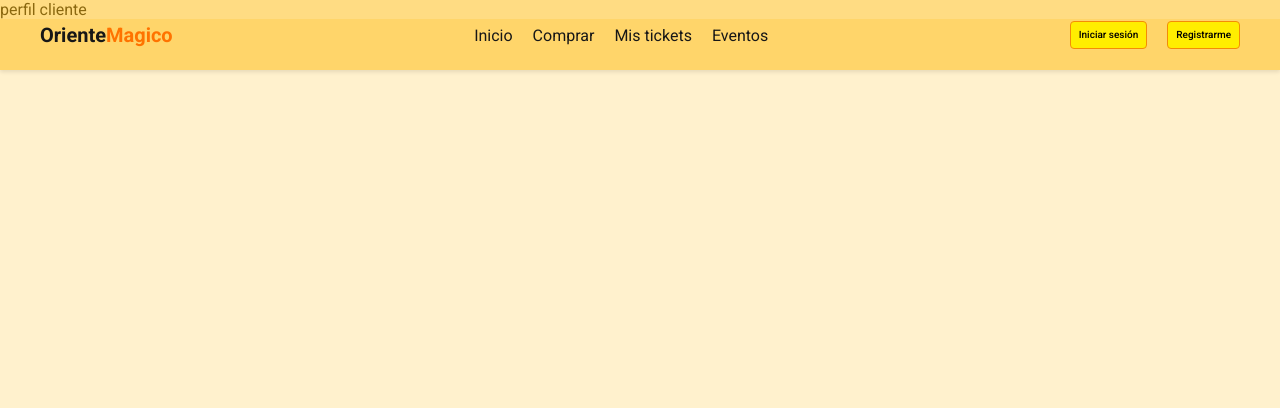
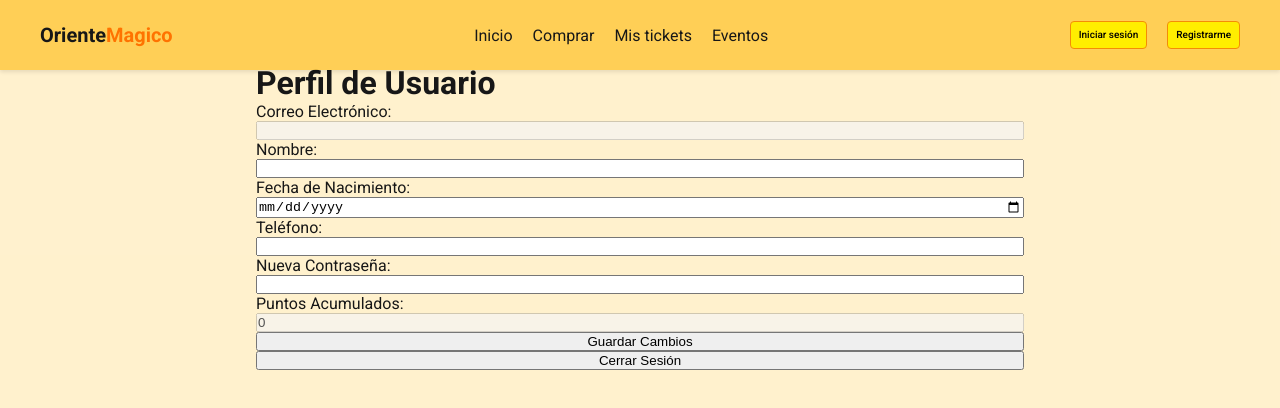
Before and after one commit to NahtanDevFS/parque_diversiones_frontend_cliente, a Next.js app: page /perfil_cliente in a window 1280 px wide. Shown: the top 408 px of the page. Built offline with nearby package versions, Linux system fonts and the light colour scheme; no server answers.

Commit message:
feat (perfil_usuario): se agregó una versión preliminar del menú de usuario pero muy poco funcional.

```diff
--- /dev/null
+++ b/src/app/perfil_cliente/actions.ts
@@ -0,0 +1,66 @@
+import { createClient } from "@supabase/supabase-js";
+
+// Configurar Supabase
+const supabase = createClient(
+  process.env.NEXT_PUBLIC_SUPABASE_URL!,
+  process.env.NEXT_PUBLIC_SUPABASE_ANON_KEY!
+);
+
+// Obtener datos del usuario autenticado
+export async function getUserData() {
+  // Obtener sesión desde localStorage
+  const sessionData = localStorage.getItem("supabaseSession");
+  if (!sessionData) return null; //si no hay ninguna sesión iniciada retorna un null
+
+  const session = JSON.parse(sessionData);
+  const userId = session?.user?.id; // Obtener UID del usuario autenticado
+
+  if (!userId) return null;
+
+  // Consultar la base de datos
+  const { data, error } = await supabase
+    .from("cliente")
+    .select("nombre, fecha_nacimiento, email, contrasena, telefono, puntos")
+    .eq("id_cliente", userId)
+    .single();
+
+  if (error) {
+    console.error("Error obteniendo datos del usuario:", error.message);
+    return null;
+  }
+
+  return data;
+}
+
+export async function updateUserData({
+    nombre,
+    fecha_nacimiento,
+    telefono,
+    password, // Acepta la nueva contraseña
+  }: {
+    nombre?: string;
+    fecha_nacimiento?: string;
+    telefono?: string;
+    password?: string;
+  }) {
+
+}
+
+
+// 🔹 Cerrar sesión del usuario
+export async function logoutUser() {
+    // Eliminar sesión en Supabase
+    await supabase.auth.signOut();
+
+    // Eliminar sesión del LocalStorage
+    localStorage.removeItem("supabaseSession");
+
+    // Redirigir al usuario a la página de inicio de sesión
+    window.location.href = "/";
+}
+
+  // 🔹 Función para encriptar la contraseña (simulada, puedes usar bcrypt)
+// async function hashPassword(password: string): Promise<string> {
+//     // Aquí puedes usar bcrypt en un entorno seguro en el backend
+//     return btoa(password); // Simulación con Base64 (NO USAR EN PRODUCCIÓN)
+// }
--- a/src/app/perfil_cliente/page.tsx
+++ b/src/app/perfil_cliente/page.tsx
@@ -1,9 +1,87 @@
-import React from 'react'
+"use client";
 
-const page = () => {
+import React, { useEffect, useState } from 'react';
+import './perfil_cliente.css';
+import { getUserData, logoutUser } from './actions';
+//import bcrypt from 'bcryptjs';
+
+const Perfil_page = () => {
+
+  const [user, setUser] = useState({
+    nombre: "",
+    fecha_nacimiento: "",
+    telefono: "",
+    email: "",
+    puntos: 0,
+  });
+
+  const [newPassword, setNewPassword] = useState(""); // Para cambiar la contraseña
+  const [loading, setLoading] = useState(false);
+
+  // Cargar datos del usuario desde la BD
+  useEffect(() => {
+    const fetchUserData = async () => {
+      const userData = await getUserData();
+      if (userData) {
+        setUser(userData);
+      }
+    };
+    fetchUserData();
+  }, []);
+
+  // Manejar cambios en los inputs
+  const handleChange = (e: React.ChangeEvent<HTMLInputElement>) => {
+    setUser({ ...user, [e.target.name]: e.target.value });
+  };
+
+  // Guardar cambios en la BD
+  const handleSave = async () => {
+  //   setLoading(true);
+  //   const success = await updateUserData({ ...user, password: newPassword });
+  //   if (success) {
+  //     alert("Datos actualizados correctamente");
+  //   } else {
+  //     alert("Error al actualizar los datos");
+  //   }
+  //   setLoading(false);
+  };
+
+  // Cerrar sesión (elimina token y recarga la página)
+  const handleLogout = () => {
+    logoutUser();
+    window.location.href = "/";
+  };
+
   return (
-    <div>perfil cliente</div>
-  )
+    <div className='user_info_page'>
+      <h1>Perfil de Usuario</h1>
+
+      <div className='user_info_container'>
+        <label>Correo Electrónico:</label>
+        <input type="email" value={user.email} disabled />
+
+        <label>Nombre:</label>
+        <input type="text" name="nombre" value={user.nombre} onChange={handleChange} />
+
+        <label>Fecha de Nacimiento:</label>
+        <input type="date" name="fecha_nacimiento" value={user.fecha_nacimiento} onChange={handleChange} />
+
+        <label>Teléfono:</label>
+        <input type="tel" name="telefono" value={user.telefono} onChange={handleChange} />
+
+        <label>Nueva Contraseña:</label>
+        <input type="password" value={newPassword} onChange={(e) => setNewPassword(e.target.value)} />
+
+        <label>Puntos Acumulados:</label>
+        <input type="text" value={user.puntos} disabled />
+
+      </div>
+      <div className='user_button_container'>
+        <button onClick={handleSave} disabled={loading}>{loading ? "Guardando..." : "Guardar Cambios"}</button>
+        <button onClick={handleLogout} className='user_button_logout'>Cerrar Sesión</button>
+      </div>
+    </div>
+  );
 }
 
-export default page
+export default Perfil_page
--- /dev/null
+++ b/src/app/perfil_cliente/perfil_cliente.css
@@ -0,0 +1,19 @@
+.user_info_page {
+    background-color: rgba(255, 186, 8, 0.2);
+    display: flex;
+    flex-direction: column;
+    padding-top: 5%;
+    height: auto;
+    padding-left: 20%;
+    padding-right: 20%;
+}
+
+.user_info_container {
+    display: flex;
+    flex-direction: column;
+}
+
+.user_button_container {
+    display: flex;
+    flex-direction: column;
+}
--- a/src/components/Navbar/Navbar.module.css
+++ b/src/components/Navbar/Navbar.module.css
@@ -20,7 +20,7 @@
     align-items: center;
     padding: 20px 40px;
     height: 70px;
-    background-color: rgba(255, 186, 8, 0.5);
+    background-color: rgba(255, 186, 8, 0.6);
     box-shadow: 0 2px 4px rgba(0, 0, 0, 0.1);
 }
 
--- a/src/components/Navbar/Navbar.tsx
+++ b/src/components/Navbar/Navbar.tsx
@@ -83,10 +83,10 @@ export const Navbar = () => {
                 {/* user */}
                 <div className={styles.user_container}>
                     {user ? (
-                        <div className={styles.user_info}>
+                        <Link href='/perfil_cliente' className={styles.user_info}>
                             <span>Bienvenido, {user.name}</span>
                             <MdAccountCircle size={32} className={styles.user_icon} />
-                        </div>
+                        </Link>
                     ) : (
                         <>
                             <Link href='/login'>
```
